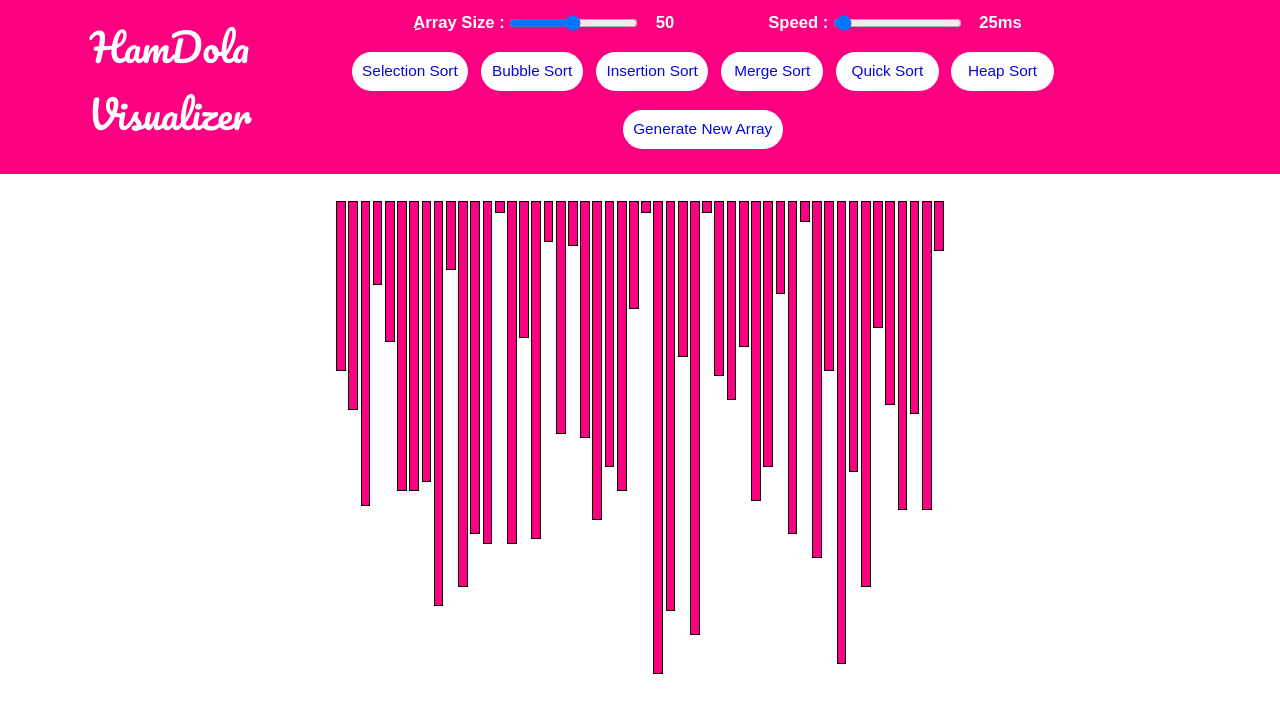
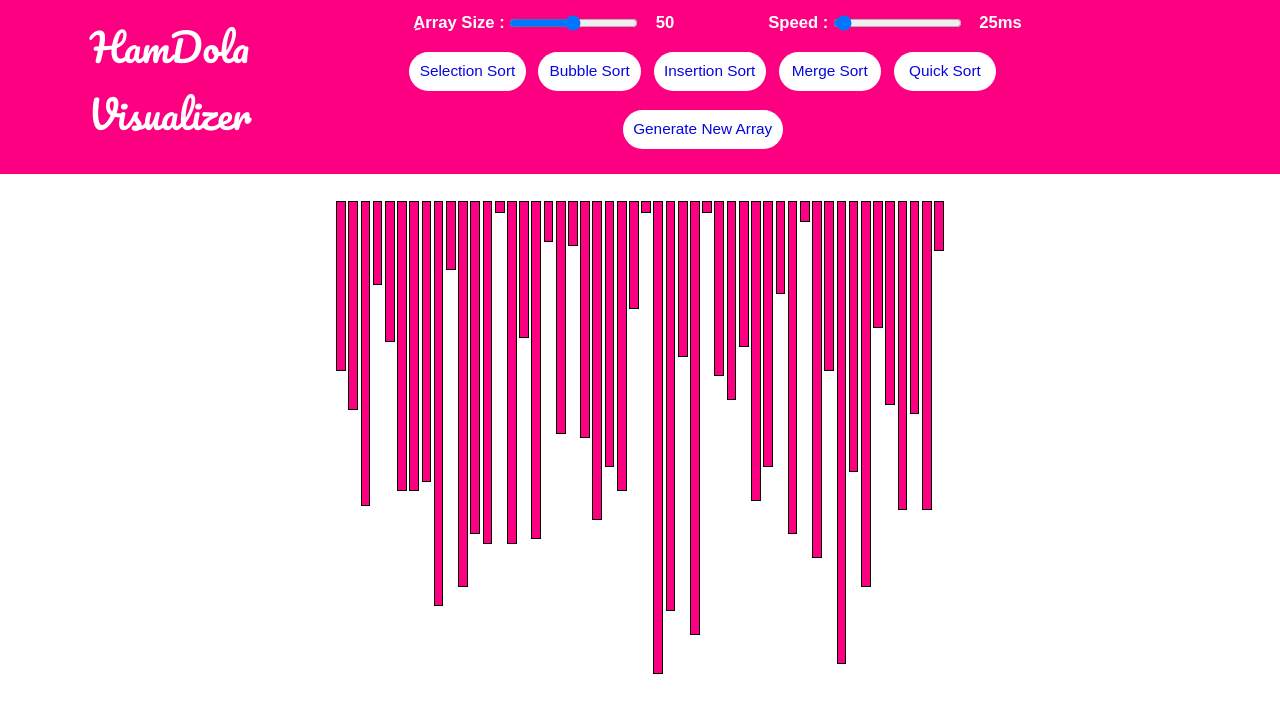
Before and after one commit to vats-sanskriti/vats-sorting-visualizer, a plain HTML site: page index.html in a window 1280 px wide. Drawn offline with Linux system fonts and the light colour scheme.

Commit message:
bug detection

```diff
--- a/index.html
+++ b/index.html
@@ -26,7 +26,8 @@
 				<input type="button" onclick="InsertionSort()" value="Insertion Sort">
 				<input type="button" onclick="MergeSort()" value="Merge Sort">
 				<input type="button" onclick="QuickSort()" value="Quick Sort">
-				<input type="button" onclick="HeapSort()" value="Heap Sort"><br><br>
+				<!-- <input type="button" onclick="HeapSort()" value="Heap Sort"> -->
+				 <br><br>
 			</div>
 			<button onclick="reset()">Generate New Array</button>
 		</div>
```
